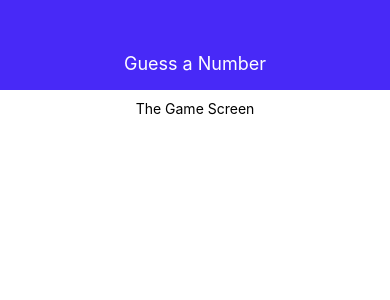
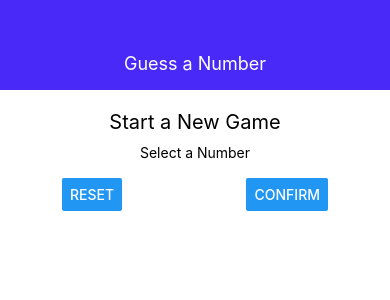
Before and after one commit to Belchenkov/rn-guess-number, a React Native app: screen / in a window 390 px wide. Shown: the top 300 px of the page. Built offline with nearby package versions, Linux system fonts and the light colour scheme.

Commit message:
Working with Layout

```diff
--- a/screens/StartGameScreen.js
+++ b/screens/StartGameScreen.js
@@ -1,10 +1,18 @@
 import React from 'react';
-import { View, StyleSheet, Text } from "react-native";
+import { View, StyleSheet, Text, TextInput, Button } from "react-native";
 
 const StartGameScreen = () => {
     return (
         <View style={styles.screen}>
-            <Text>The Game Screen</Text>
+            <Text style={styles.title}>Start a New Game</Text>
+            <View style={styles.inputContainer}>
+                <Text>Select a Number</Text>
+                <TextInput />
+                <View style={styles.buttonContainer}>
+                    <Button title="Reset" onPress={() => {}} />
+                    <Button title="Confirm" onPress={() => {}} />
+                </View>
+            </View>
         </View>
     );
 };
@@ -14,6 +22,21 @@
         flex: 1,
         padding: 10,
         alignItems: 'center'
+    },
+    title: {
+        fontSize: 20,
+        marginVertical: 10
+    },
+    inputContainer: {
+        width: 300,
+        maxWidth: '80%',
+        alignItems: 'center'
+    },
+    buttonContainer: {
+        flexDirection: 'row',
+        width: '100%',
+        justifyContent: 'space-between',
+        paddingHorizontal: 15
     }
 });
 
```
